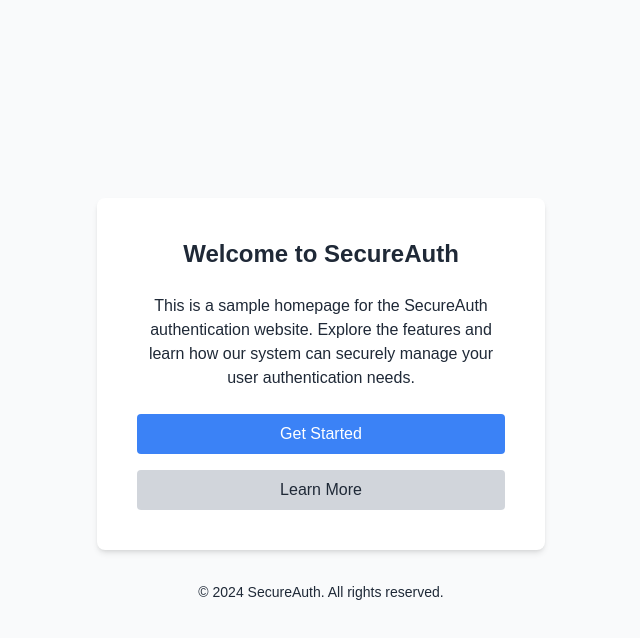
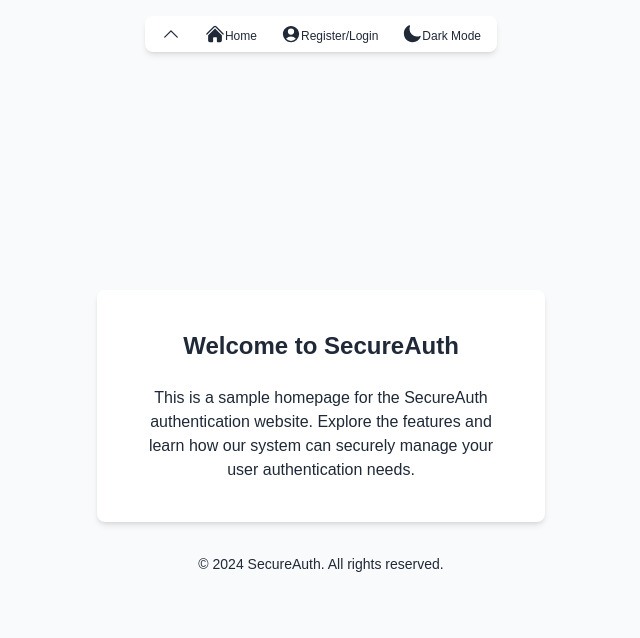
Before and after one commit to WuTangLan1/nextjs_supabase_sampleauth, a Next.js app: page / in a window 1280 px wide. Shown: the top 638 px of the page, without its empty margins (319-959 px from the left). Built offline with nearby package versions, Linux system fonts and the light colour scheme.

Commit message:
added connected supabase account

```diff
--- a/package.json
+++ b/package.json
@@ -11,6 +11,7 @@
   "dependencies": {
     "@heroicons/react": "^2.1.5",
     "@supabase/supabase-js": "^2.45.3",
+    "dotenv": "^16.4.5",
     "next": "14.2.8",
     "react": "^18",
     "react-dom": "^18"
--- a/src/app/page.tsx
+++ b/src/app/page.tsx
@@ -1,22 +1,96 @@
 // src/app/page.tsx
 
+"use client"; // Mark the component as a Client Component
+
+import { useState } from "react";
+import {
+  SunIcon,
+  MoonIcon,
+  HomeIcon,
+  UserCircleIcon,
+  ChevronUpIcon,
+  ChevronDownIcon,
+} from "@heroicons/react/24/solid"; // Corrected import paths and icons
+
 export default function Home() {
+  const [darkMode, setDarkMode] = useState(false);
+  const [isExpanded, setIsExpanded] = useState(true);
+
+  const toggleDarkMode = () => {
+    setDarkMode(!darkMode);
+    document.documentElement.classList.toggle("dark");
+  };
+
+  const toggleNavbar = () => {
+    setIsExpanded(!isExpanded);
+  };
+
   return (
-    <div className="flex flex-col items-center justify-center min-h-screen p-8 bg-gray-50 dark:bg-gray-900 text-gray-800 dark:text-gray-200">
-      <main className="flex flex-col gap-6 items-center bg-white dark:bg-gray-800 p-10 rounded-lg shadow-md max-w-md w-full">
+    <div
+      className={`flex flex-col items-center justify-center min-h-screen p-8 ${
+        darkMode ? "bg-gray-900 text-gray-200" : "bg-gray-50 text-gray-800"
+      }`}
+    >
+      {/* Navbar */}
+      <nav
+        className={`fixed top-4 flex items-center justify-center bg-white dark:bg-gray-800 py-2 px-4 rounded-lg shadow-md z-50 ${
+          isExpanded ? "gap-6" : "gap-4"
+        }`}
+      >
+        <button
+          onClick={toggleNavbar}
+          className="flex items-center text-sm text-gray-800 dark:text-gray-200 hover:text-blue-500 dark:hover:text-blue-400"
+        >
+          {isExpanded ? (
+            <ChevronUpIcon className="w-5 h-5" />
+          ) : (
+            <ChevronDownIcon className="w-5 h-5" />
+          )}
+        </button>
+        <div className="flex flex-col items-center">
+          <a
+            href="#"
+            className="flex items-center text-sm text-gray-800 dark:text-gray-200 hover:text-blue-500 dark:hover:text-blue-400"
+          >
+            <HomeIcon className="w-5 h-5" />
+            {isExpanded && <span className="mt-1 text-xs">Home</span>}
+          </a>
+        </div>
+        <div className="flex flex-col items-center">
+          <a
+            href="#login"
+            className="flex items-center text-sm text-gray-800 dark:text-gray-200 hover:text-blue-500 dark:hover:text-blue-400"
+          >
+            <UserCircleIcon className="w-5 h-5" />
+            {isExpanded && <span className="mt-1 text-xs">Register/Login</span>}
+          </a>
+        </div>
+        <div className="flex flex-col items-center">
+          <button
+            onClick={toggleDarkMode}
+            className="flex items-center text-sm text-gray-800 dark:text-gray-200 hover:text-blue-500 dark:hover:text-blue-400"
+          >
+            {darkMode ? <SunIcon className="w-5 h-5" /> : <MoonIcon className="w-5 h-5" />}
+            {isExpanded && (
+              <span className="mt-1 text-xs">
+                {darkMode ? "Light Mode" : "Dark Mode"}
+              </span>
+            )}
+          </button>
+        </div>
+      </nav>
+
+      {/* Main Content */}
+      <main className="flex flex-col gap-6 items-center bg-white dark:bg-gray-800 p-10 rounded-lg shadow-md max-w-md w-full mt-16">
         <h1 className="text-2xl font-bold">Welcome to SecureAuth</h1>
         <p className="text-center">
-          This is a sample homepage for the SecureAuth authentication website. Explore the features and learn how our system can securely manage your user authentication needs.
+          This is a sample homepage for the SecureAuth authentication website.
+          Explore the features and learn how our system can securely manage your
+          user authentication needs.
         </p>
-        <div className="flex flex-col gap-4 w-full">
-          <button className="rounded bg-blue-500 hover:bg-blue-600 text-white py-2 px-4">
-            Get Started
-          </button>
-          <button className="rounded bg-gray-300 hover:bg-gray-400 text-gray-800 py-2 px-4">
-            Learn More
-          </button>
-        </div>
       </main>
+
+      {/* Footer */}
       <footer className="mt-8 text-sm">
         &copy; {new Date().getFullYear()} SecureAuth. All rights reserved.
       </footer>
--- /dev/null
+++ b/src/hooks/useAuth.ts
@@ -0,0 +1 @@
+// src\hooks\useAuth.ts
--- /dev/null
+++ b/src/hooks/useProfile.ts
@@ -0,0 +1 @@
+// src\hooks\useProfile.ts
```
Also changed, not shown: src/lib/supabaseClient.ts (added, +12 -0 lines), 1 other file (tests, documents, lock files or other folders).
